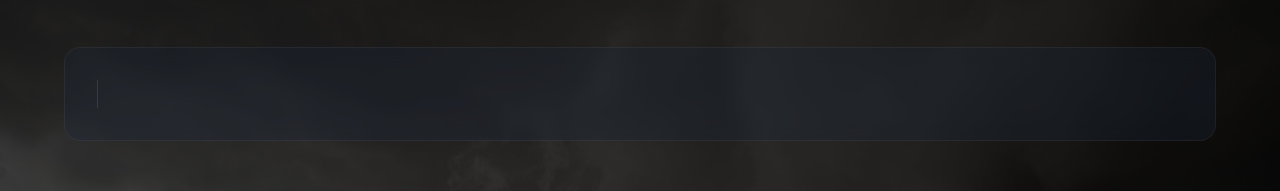
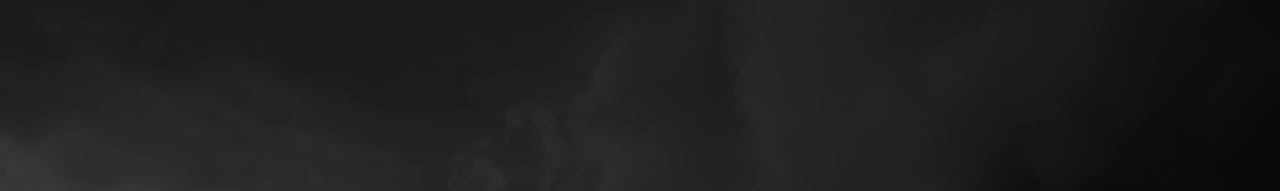
Before and after one commit to Md-Zayan00/weather-app, a Next.js app: page / in a window 1280 px wide. Shown: the part 171-362 px from the top of the page. Built offline with nearby package versions, Linux system fonts and the light colour scheme.

Commit message:
fix(ui): time ui & empty state
- Fixed the time ui such that it shows the local time instead of GMT+0.
- Removed the div element which was visible during empty state.

```diff
--- a/app/components/weatherData.tsx
+++ b/app/components/weatherData.tsx
@@ -52,7 +52,7 @@ export interface WeatherInterface{
 }
 
 export async function WeatherData(lat:number, long:number): Promise<WeatherInterface | null>{
-    const url = `https://api.open-meteo.com/v1/forecast?latitude=${lat}&longitude=${long}&daily=temperature_2m_mean&hourly=temperature_2m,precipitation_probability&current=temperature_2m,relative_humidity_2m,wind_speed_10m,weather_code,is_day,apparent_temperature,surface_pressure,precipitation&past_days=7&forecast_days=1`
+    const url = `https://api.open-meteo.com/v1/forecast?latitude=${lat}&longitude=${long}&daily=temperature_2m_mean&hourly=temperature_2m,precipitation_probability&current=temperature_2m,relative_humidity_2m,wind_speed_10m,weather_code,is_day,apparent_temperature,surface_pressure,precipitation&timezone=auto&past_days=7&forecast_days=1`
     try{
         const response = await fetch(url)
 
--- a/app/page.tsx
+++ b/app/page.tsx
@@ -125,7 +125,7 @@ export default function Home():JSX.Element {
       {loading && <LoadingPulse />}
 
       {/* Primary Weather & Date Split Section */}
-      <div className="mt-8 md:mt-12 md:flex md:items-center md:justify-between md:gap-8 bg-slate-800/20 md:bg-slate-800/30 rounded-2xl p-6 md:p-8 backdrop-blur-sm border border-white/5">
+      {weather && (<div className="mt-8 md:mt-12 md:flex md:items-center md:justify-between md:gap-8 bg-slate-800/20 md:bg-slate-800/30 rounded-2xl p-6 md:p-8 backdrop-blur-sm border border-white/5">
         {weather && (
           <section className="text-left flex justify-between items-center md:flex-row-reverse md:gap-6 w-full md:w-auto">
             <div>
@@ -147,7 +147,7 @@ export default function Home():JSX.Element {
             currentDate={currentTime[0]}
           />
         </div>
-      </div>
+      </div>)}
 
       {/* Secondary Metrics Bar */}
       {weather && (
```
